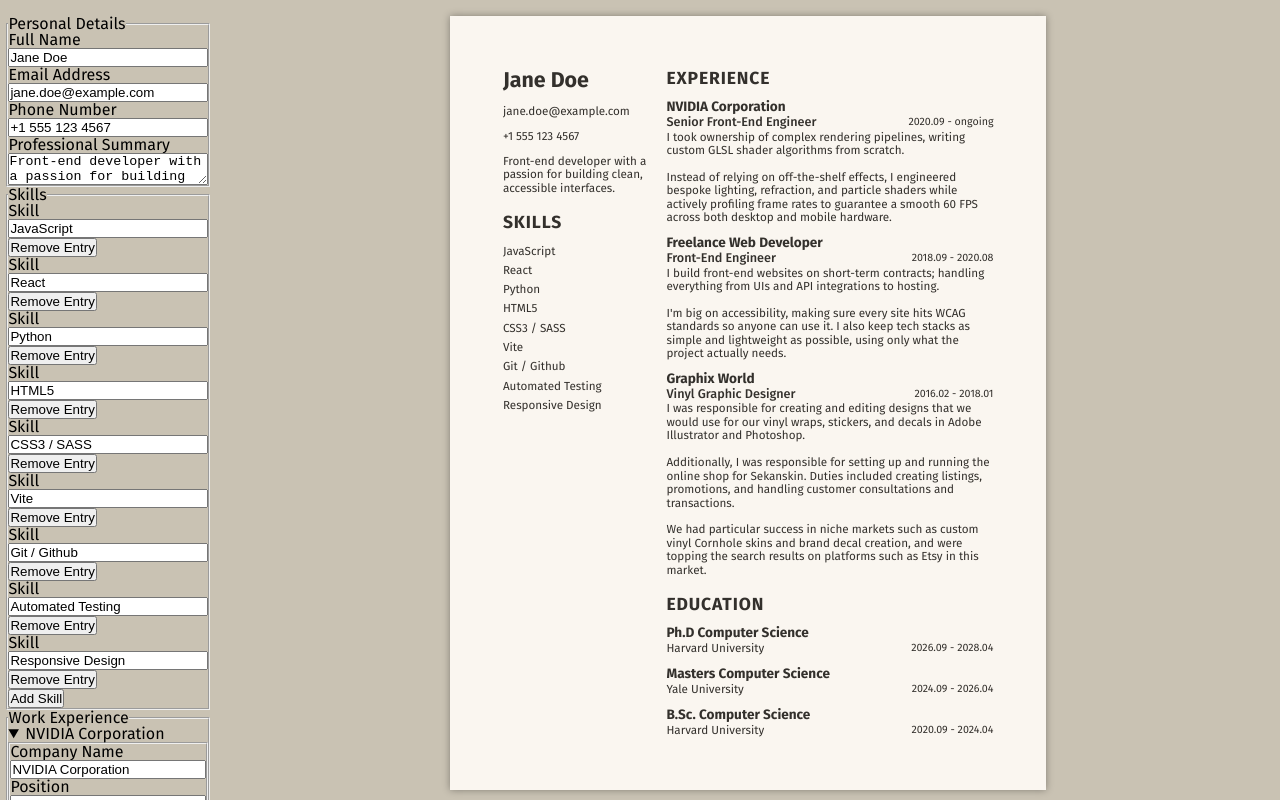
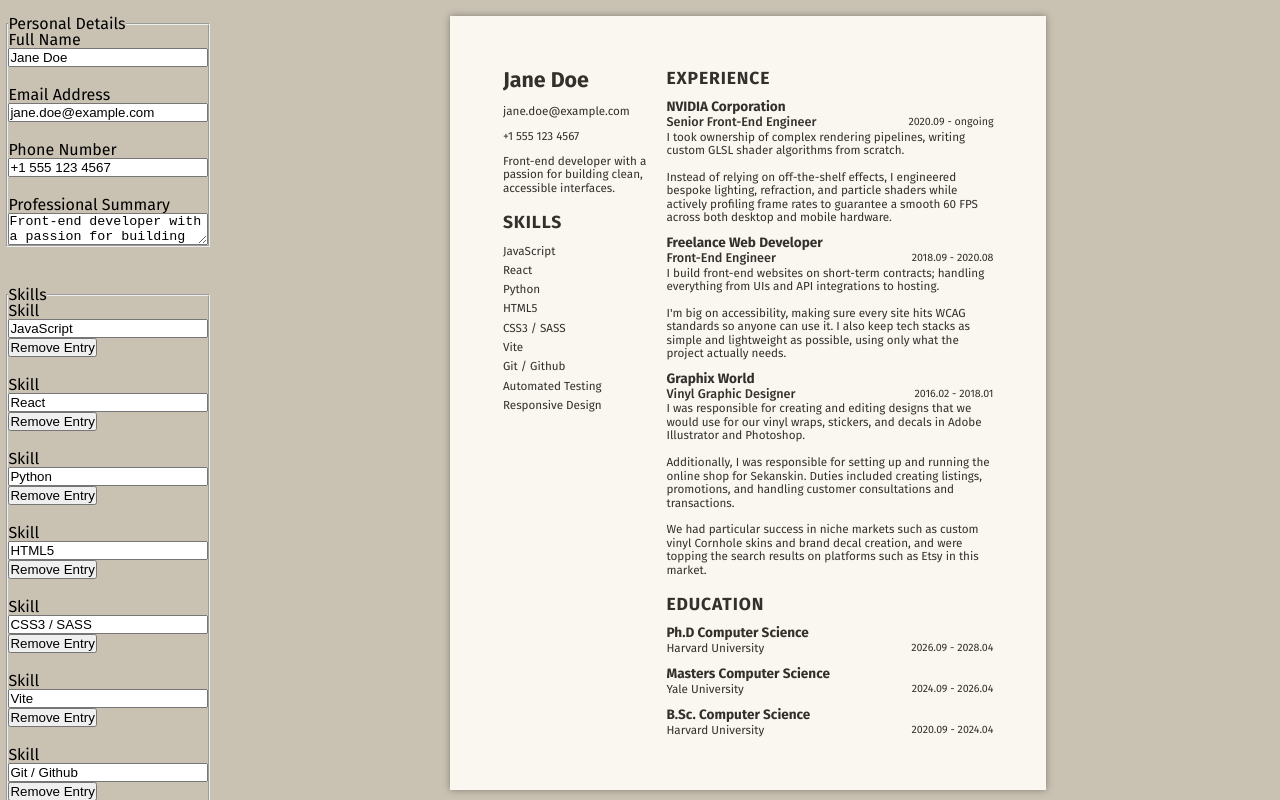
Before and after one commit to Long-Hold/odin-cv-application, a React (Vite) app: page / in a window 1280 px wide. Built offline with nearby package versions, Linux system fonts and the light colour scheme.

Commit message:
feat: add flex gap for fieldset + ol / ul elements. Closes #31

```diff
--- a/src/components/form/styles/formStyles.css
+++ b/src/components/form/styles/formStyles.css
@@ -13,7 +13,36 @@
   }
 }
 
-.labelInputGroup {
+.resumeDetailsForm,
+.labelInputGroup,
+fieldset,
+fieldset ol,
+fieldset ul {
   display: flex;
   flex-flow: column nowrap;
 }
+
+.resumeDetailsForm {
+  gap: 2.5rem;
+
+  /*
+  Each li child of the ol contain fieldsets with grouped inputs for
+  work / education fields. These are dense fields that can be added often,
+  and therefore need greater spacing between eachother.
+  */
+  fieldset ol {
+    gap: 2rem;
+  }
+
+  /*
+    .personalFields is only 4 standalone entries,
+    and the ul is for the skills inputs.
+
+    Because they're not contained in subsequent fieldsets and the data is minimal,
+    they require less spacing so it doesn't look too akward
+  */
+  fieldset,
+  fieldset ul {
+    gap: 1.25rem;
+  }
+}
```
